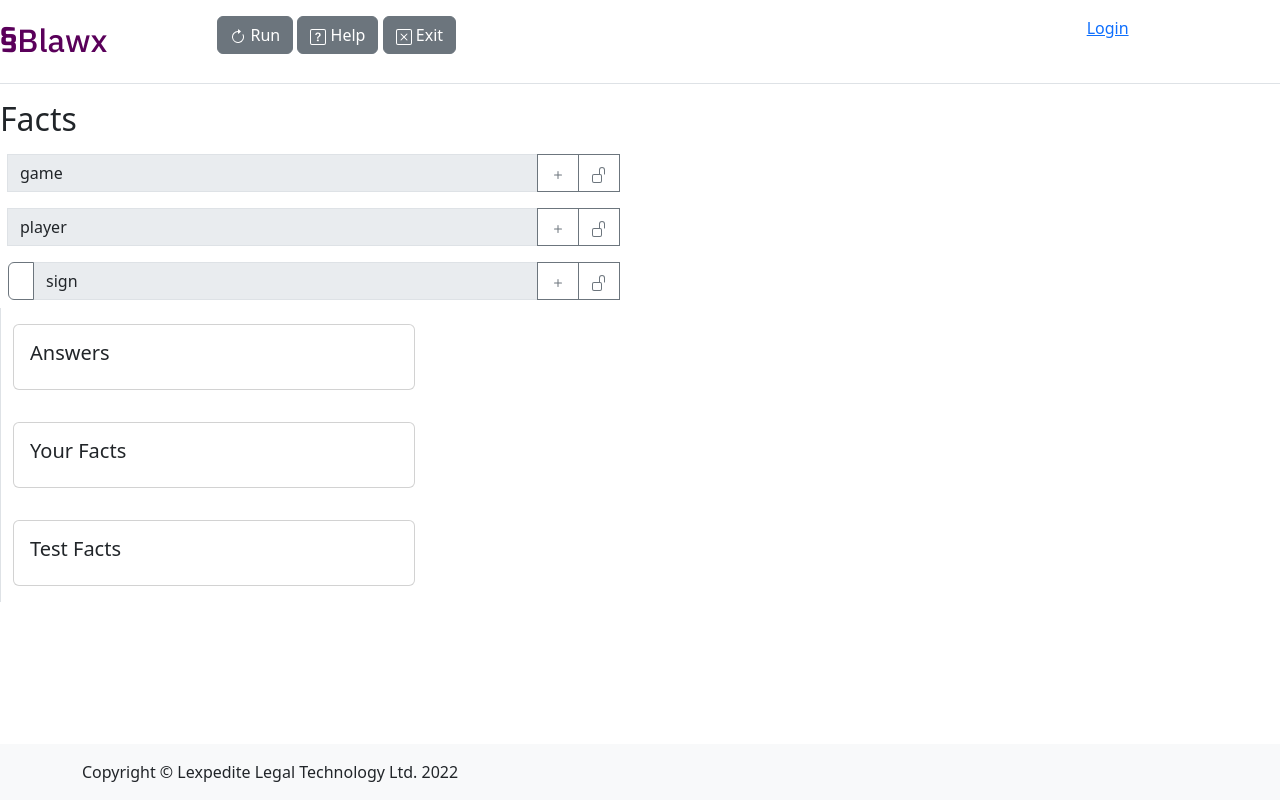
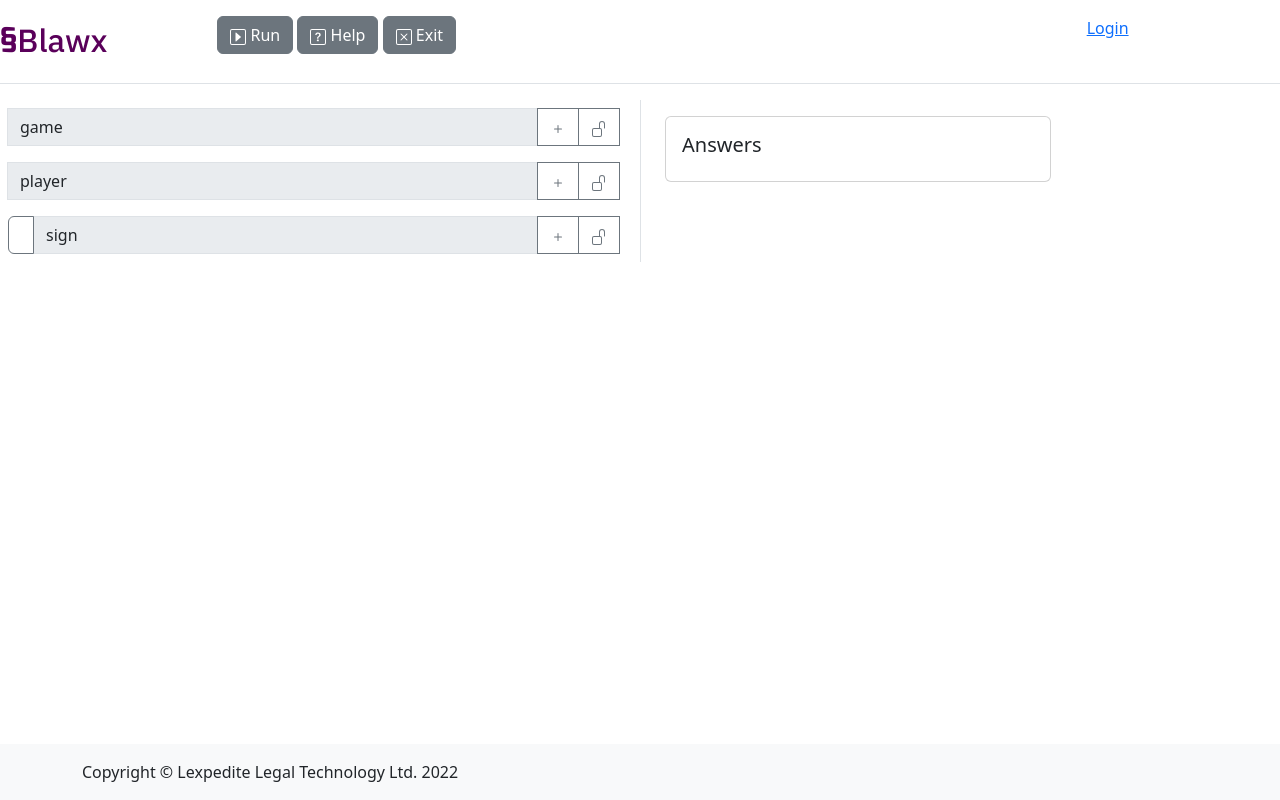
Before and after one commit to Lexpedite/blawx, a Django app: template blawx/templates/blawx/scenario_editor.html in a window 1280 px wide. Run offline with Django 4.2, Linux system fonts and the light colour scheme; the template is opened without the code that fills it, so the values that code supplies are empty; some libraries are stand-ins or nearby versions.

Commit message:
finish adding view, linking to test

```diff
--- a/blawx/templates/blawx/scenario_editor.html
+++ b/blawx/templates/blawx/scenario_editor.html
@@ -43,11 +43,9 @@
             <div class="col-2 align-self-center" id="blawxlogo"><a href="/" style="text-decoration: none; color: #5a005a;">§<span id="blawxWordMark">Blawx</span></a></div>
             <div class="col-8">
                 <a href="javascript:void(0);" class="btn btn-secondary btn-disabled" onclick="javascript:void(0);">
-                    <svg xmlns="http://www.w3.org/2000/svg" width="16" height="16" fill="currentColor"
-                        class="bi bi-arrow-clockwise" viewBox="0 0 16 16">
-                        <path fill-rule="evenodd" d="M8 3a5 5 0 1 0 4.546 2.914.5.5 0 0 1 .908-.417A6 6 0 1 1 8 2v1z" />
-                        <path
-                            d="M8 4.466V.534a.25.25 0 0 1 .41-.192l2.36 1.966c.12.1.12.284 0 .384L8.41 4.658A.25.25 0 0 1 8 4.466z" />
+                    <svg xmlns="http://www.w3.org/2000/svg" width="16" height="16" fill="currentColor" class="bi bi-caret-right-square" viewBox="0 0 16 16">
+                        <path d="M14 1a1 1 0 0 1 1 1v12a1 1 0 0 1-1 1H2a1 1 0 0 1-1-1V2a1 1 0 0 1 1-1h12zM2 0a2 2 0 0 0-2 2v12a2 2 0 0 0 2 2h12a2 2 0 0 0 2-2V2a2 2 0 0 0-2-2H2z"/>
+                        <path d="M5.795 12.456A.5.5 0 0 1 5.5 12V4a.5.5 0 0 1 .832-.374l4.5 4a.5.5 0 0 1 0 .748l-4.5 4a.5.5 0 0 1-.537.082z"/>
                     </svg>
                     <span class="text">Run</span>
                 </a>
@@ -81,12 +79,10 @@
     </header>
     <div class="row">
         <div class="col-6">
-            <h2>Facts</h2>
             <nav class="column">
                 <div id="facttree" class="blawx-category tree-element p-2">
                 </div>
             </nav>
-        </div>
         </div>
         <div class="col-4 border-start overflow-scroll">
             <!-- Meta -->
@@ -101,27 +97,9 @@
 
                 </div>
             </div>
-        <div class="container py-3">
-            <div class="card">
-                <div class="card-body">
-                    <h5 class="card-title">Your Facts</h5>
-                    <div id="user_fact_contents">
-
         </div>
     </div>
 
-            </div>
-        </div>
-        <div class="container py-3">
-            <div class="card">
-                <div class="card-body">
-                    <h5 class="card-title">Test Facts</h5>
-                    <div id="onto_fact_contents"></div>
-                </div>
-
-            </div>
-        </div>
-    </div>
     <footer class="footer mt-auto py-3 bg-light">
         <div class="container">
             <span>Copyright &copy; Lexpedite Legal Technology Ltd. 2022</span>
--- a/blawx/templates/blawx/test.html
+++ b/blawx/templates/blawx/test.html
@@ -274,9 +274,8 @@
                 <span class="text">Bot</span>
             </a>
             <a href="{% url 'blawx:scenario_editor' blawxtest.ruledoc.pk blawxtest %}" class="btn btn-secondary {% if 'run' not in blawxtest_perms %}disabled{% endif %}" {% if 'run' not in blawxtest_perms %}aria-disabled="true" {% endif %}>
-                <svg xmlns="http://www.w3.org/2000/svg" width="16" height="16" fill="currentColor" class="bi bi-robot" viewBox="0 0 16 16">
-                    <path d="M6 12.5a.5.5 0 0 1 .5-.5h3a.5.5 0 0 1 0 1h-3a.5.5 0 0 1-.5-.5ZM3 8.062C3 6.76 4.235 5.765 5.53 5.886a26.58 26.58 0 0 0 4.94 0C11.765 5.765 13 6.76 13 8.062v1.157a.933.933 0 0 1-.765.935c-.845.147-2.34.346-4.235.346-1.895 0-3.39-.2-4.235-.346A.933.933 0 0 1 3 9.219V8.062Zm4.542-.827a.25.25 0 0 0-.217.068l-.92.9a24.767 24.767 0 0 1-1.871-.183.25.25 0 0 0-.068.495c.55.076 1.232.149 2.02.193a.25.25 0 0 0 .189-.071l.754-.736.847 1.71a.25.25 0 0 0 .404.062l.932-.97a25.286 25.286 0 0 0 1.922-.188.25.25 0 0 0-.068-.495c-.538.074-1.207.145-1.98.189a.25.25 0 0 0-.166.076l-.754.785-.842-1.7a.25.25 0 0 0-.182-.135Z"/>
-                    <path d="M8.5 1.866a1 1 0 1 0-1 0V3h-2A4.5 4.5 0 0 0 1 7.5V8a1 1 0 0 0-1 1v2a1 1 0 0 0 1 1v1a2 2 0 0 0 2 2h10a2 2 0 0 0 2-2v-1a1 1 0 0 0 1-1V9a1 1 0 0 0-1-1v-.5A4.5 4.5 0 0 0 10.5 3h-2V1.866ZM14 7.5V13a1 1 0 0 1-1 1H3a1 1 0 0 1-1-1V7.5A3.5 3.5 0 0 1 5.5 4h5A3.5 3.5 0 0 1 14 7.5Z"/>
+                <svg xmlns="http://www.w3.org/2000/svg" width="16" height="16" fill="currentColor" class="bi bi-ui-checks" viewBox="0 0 16 16">
+                    <path d="M7 2.5a.5.5 0 0 1 .5-.5h7a.5.5 0 0 1 .5.5v1a.5.5 0 0 1-.5.5h-7a.5.5 0 0 1-.5-.5v-1zM2 1a2 2 0 0 0-2 2v2a2 2 0 0 0 2 2h2a2 2 0 0 0 2-2V3a2 2 0 0 0-2-2H2zm0 8a2 2 0 0 0-2 2v2a2 2 0 0 0 2 2h2a2 2 0 0 0 2-2v-2a2 2 0 0 0-2-2H2zm.854-3.646a.5.5 0 0 1-.708 0l-1-1a.5.5 0 1 1 .708-.708l.646.647 1.646-1.647a.5.5 0 1 1 .708.708l-2 2zm0 8a.5.5 0 0 1-.708 0l-1-1a.5.5 0 0 1 .708-.708l.646.647 1.646-1.647a.5.5 0 0 1 .708.708l-2 2zM7 10.5a.5.5 0 0 1 .5-.5h7a.5.5 0 0 1 .5.5v1a.5.5 0 0 1-.5.5h-7a.5.5 0 0 1-.5-.5v-1zm0-5a.5.5 0 0 1 .5-.5h5a.5.5 0 0 1 0 1h-5a.5.5 0 0 1-.5-.5zm0 8a.5.5 0 0 1 .5-.5h5a.5.5 0 0 1 0 1h-5a.5.5 0 0 1-.5-.5z"/>
                   </svg>
                 <span class="text">Scenario Editor</span>
             </a>
--- a/blawx/urls.py
+++ b/blawx/urls.py
@@ -21,7 +21,7 @@ urlpatterns = [
     path('<int:ruledoc>/test/<slug:test_name>/onto/',reasoner.get_ontology, name="test_onto"),
     path('<int:ruledoc>/test/<slug:test_name>/interview/',reasoner.interview, name="test_interview"),
     path('<int:ruledoc>/test/<slug:test_name>/bot/',views.BlawxBot.as_view(), name="blawx_bot"),
-    path('<int:ruldoc>/test/<slug:test_name>/scenario/',views.ScenarioEditor.as_view(), name="scenario_editor"),
+    path('<int:ruledoc>/test/<slug:test_name>/scenario/',views.ScenarioEditor.as_view(), name="scenario_editor"),
     path('<int:pk>/<str:workspace>/update/', views.update_code, name="update_workspace_code"),
     path('<int:pk>/all/get/', views.get_all_code, name="get_all_workspaces_code"),
     path('<int:pk>/<str:workspace>/get/', views.get_code, name="get_workspace_code"),
```
Lines whose indentation alone changed are shown as unchanged.
